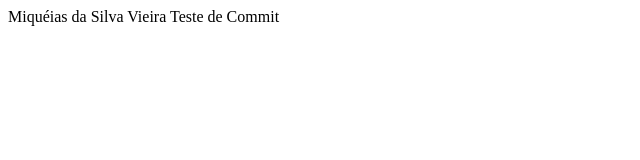
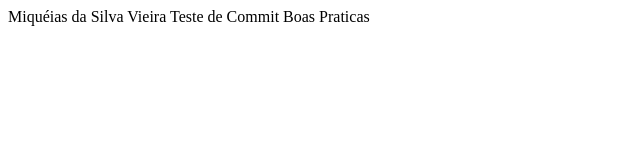
Before and after one commit to MiqueiasVieira/curso-git, a plain HTML site: page index.html in a window 1280 px wide. Shown: the whole page, without its empty margins (0-640 px from the left). Drawn offline with Linux system fonts and the light colour scheme.

Commit message:
desenvolvimento

```diff
--- a/index.html
+++ b/index.html
@@ -4,5 +4,6 @@
 	</head>
 	<body>
 		<span>Teste de Commit</span>
+		<span>Boas Praticas</span>
 	</body>
 </html>
```
